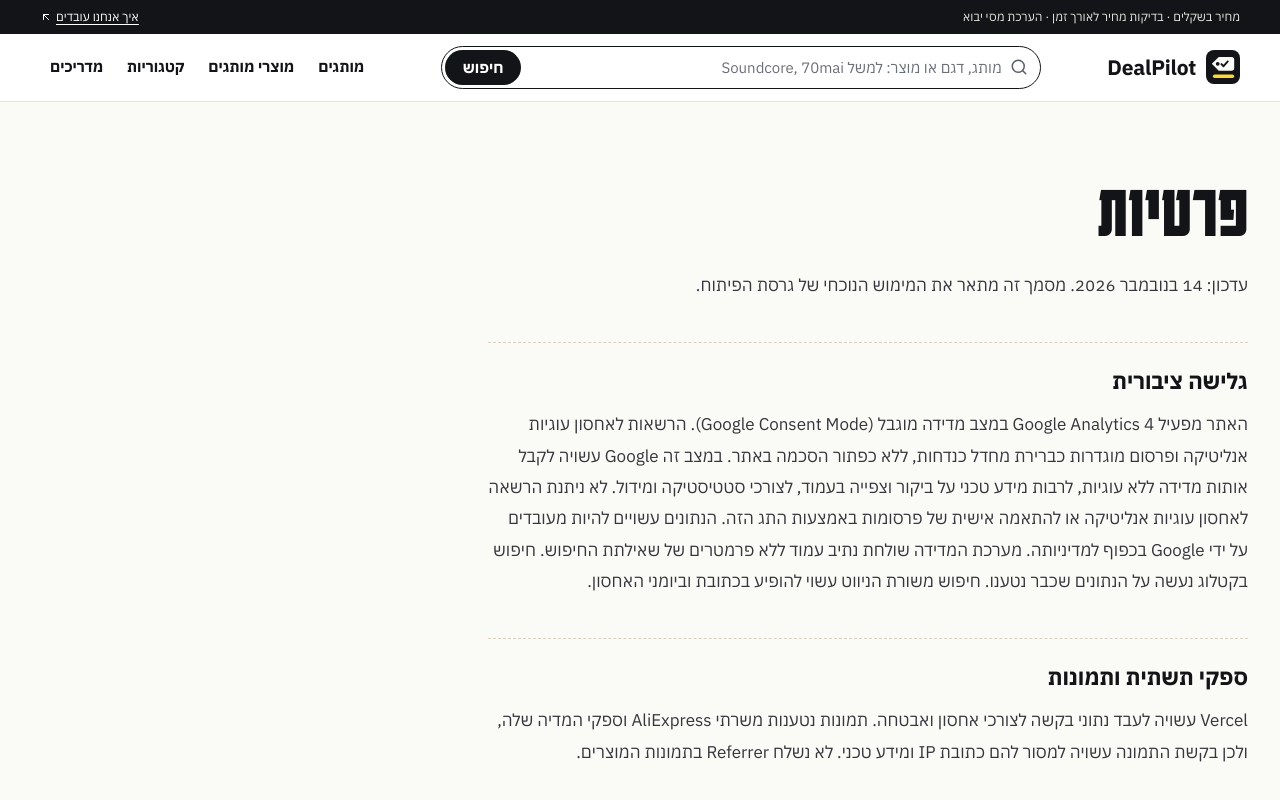
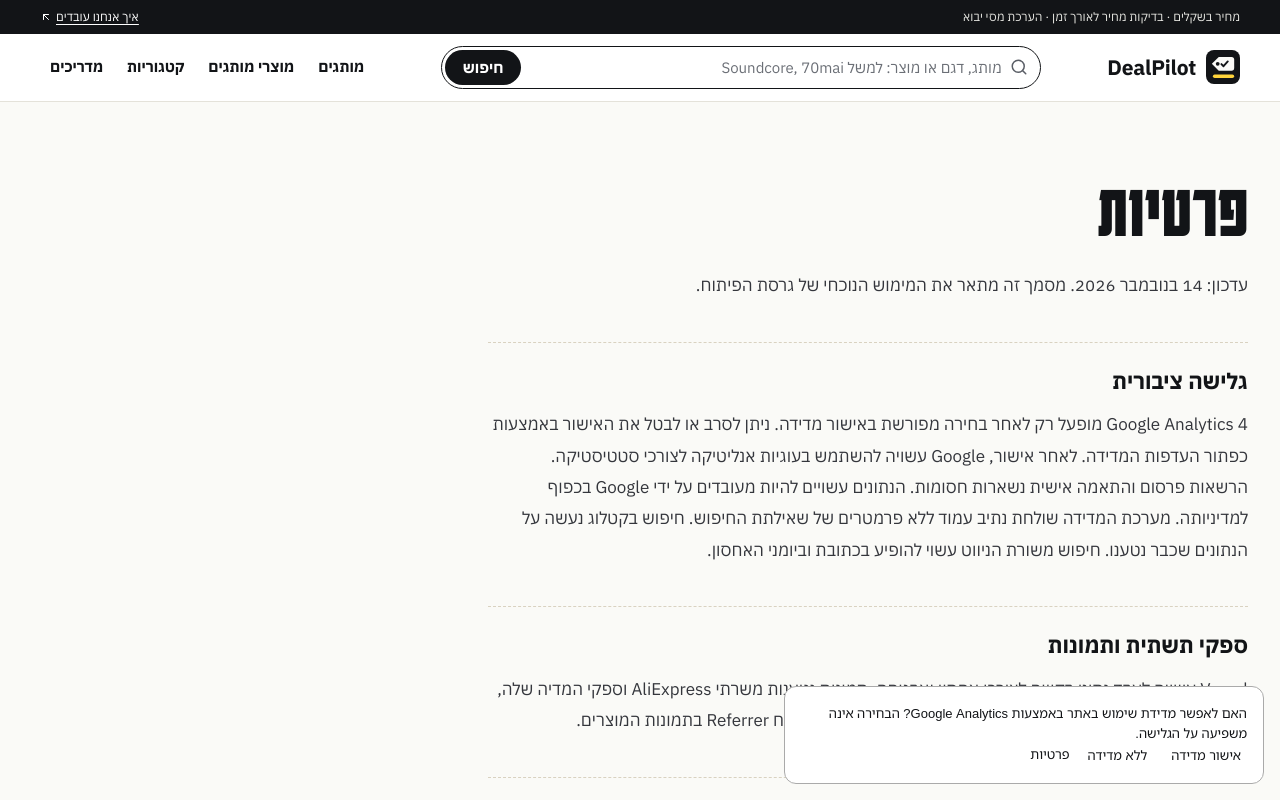
Before and after one commit to lemarketingx/affiliate-product-comparison-website, a Next.js app: page /privacy in a window 1280 px wide. Shown: the top 800 px of the page. Built offline with nearby package versions, Linux system fonts and the light colour scheme.

Commit message:
Optional analytics consent and privacy alignment (#47)
* Add explicit optional analytics consent and withdrawal

* Document optional analytics consent

* Stop analytics immediately on withdrawal without reload

```diff
--- a/app/consent-based-analytics.tsx
+++ b/app/consent-based-analytics.tsx
@@ -5,24 +5,51 @@ import Script from "next/script";
 import { usePathname } from "next/navigation";
 
 // One Google tag for the DealPilot GA4 Web Stream.
-// Advanced Consent Mode is used without an on-page consent button:
-// all storage permissions remain denied, so only cookieless pings may be sent.
+// Analytics loads only after explicit opt-in. Advertising storage stays denied.
 const MEASUREMENT_ID = "G-0X26MGR3RJ";
 
 type AnalyticsWindow = Window & {
   dataLayer?: unknown[][];
+  "ga-disable-G-0X26MGR3RJ"?: boolean;
   gtag?: (...args: unknown[]) => void;
 };
 
 export function ConsentBasedAnalytics() {
   const pathname = usePathname();
   const [configured, setConfigured] = useState(false);
+  const [choice, setChoice] = useState<"yes" | "no" | null>(null);
+  const [ready, setReady] = useState(false);
+  useEffect(() => {
+    try { const v = localStorage.getItem("dealpilot_analytics_choice_v2"); if (v === "yes" || v === "no") setChoice(v); } catch {}
+    setReady(true);
+  }, []);
+  function choose(v: "yes" | "no") {
+    const w = window as AnalyticsWindow;
+    w["ga-disable-G-0X26MGR3RJ"] = v === "no";
+    try { localStorage.setItem("dealpilot_analytics_choice_v2", v); } catch {
+      try { localStorage.removeItem("dealpilot_analytics_choice_v2"); } catch {}
+    }
+    if (v === "no") {
+      w.gtag?.("consent", "update", { analytics_storage: "denied" });
+      for (const cookie of document.cookie.split(";")) {
+        const name = cookie.split("=")[0].trim();
+        if (name === "_ga" || name.startsWith("_ga_")) {
+          document.cookie = `${name}=; Max-Age=0; Path=/; SameSite=Lax`;
+          document.cookie = `${name}=; Max-Age=0; Path=/; Domain=${location.hostname}; SameSite=Lax`;
+        }
+      }
+    } else if (initialized.current) {
+      w.gtag?.("consent", "update", { analytics_storage: "granted" });
+      lastPageView.current = null;
+    }
+    setChoice(v);
+  }
   const [scriptLoaded, setScriptLoaded] = useState(false);
   const initialized = useRef(false);
   const lastPageView = useRef<string | null>(null);
 
   useEffect(() => {
-    if (initialized.current) return;
+    if (choice !== "yes" || initialized.current) return;
     initialized.current = true;
 
     const analyticsWindow = window as AnalyticsWindow;
@@ -31,10 +58,9 @@ export function ConsentBasedAnalytics() {
       analyticsWindow.dataLayer?.push(args);
     };
 
-    // Consent defaults must be queued BEFORE any config or event calls.
-    // No analytics/advertising storage is granted by this implementation.
+    // Explicit analytics opt-in precedes config; advertising remains denied.
     analyticsWindow.gtag("consent", "default", {
-      analytics_storage: "denied",
+      analytics_storage: "granted",
       ad_storage: "denied",
       ad_user_data: "denied",
       ad_personalization: "denied",
@@ -54,10 +80,10 @@ export function ConsentBasedAnalytics() {
       // Browsers may block localStorage; no storage permission is assumed.
     }
     setConfigured(true);
-  }, []);
+  }, [choice]);
 
   useEffect(() => {
-    if (!configured || !scriptLoaded || !pathname) return;
+    if (choice !== "yes" || !configured || !scriptLoaded || !pathname) return;
     if (lastPageView.current === pathname) return;
     const analyticsWindow = window as AnalyticsWindow;
     lastPageView.current = pathname;
@@ -67,17 +93,20 @@ export function ConsentBasedAnalytics() {
       page_location: window.location.origin + pathname,
       page_title: document.title,
     });
-  }, [configured, scriptLoaded, pathname]);
+  }, [choice, configured, scriptLoaded, pathname]);
 
-  if (!configured) return null;
+  if (!ready) return null;
 
   return (
-    <Script
+    <>
+    {choice === null ? <section aria-label="העדפות מדידה" style={{position:"fixed",bottom:16,left:16,right:16,zIndex:1000,background:"#fff",color:"#121417",padding:16,border:"1px solid #aaa",borderRadius:12,maxWidth:480}}><p>האם לאפשר מדידת שימוש באתר באמצעות Google Analytics? הבחירה אינה משפיעה על הגלישה.</p><div style={{display:"flex",gap:12,flexWrap:"wrap"}}><button type="button" onClick={()=>choose("yes")}>אישור מדידה</button><button type="button" onClick={()=>choose("no")}>ללא מדידה</button><a href="/privacy">פרטיות</a></div></section> : <button type="button" style={{position:"fixed",bottom:8,left:8,zIndex:900,background:"#fff",color:"#121417",padding:6,border:"1px solid #aaa",borderRadius:6}} onClick={()=>{ if(choice==="yes") choose("no"); else setChoice(null); }}>{choice==="yes"?"ביטול מדידה":"העדפות מדידה"}</button>}
+    {choice === "yes" && configured && <Script
       id="dealpilot-ga4-library"
       src={`https://www.googletagmanager.com/gtag/js?id=${MEASUREMENT_ID}`}
       strategy="afterInteractive"
       onReady={() => setScriptLoaded(true)}
       onLoad={() => setScriptLoaded(true)}
-    />
+    />}
+    </>
   );
 }
--- a/app/privacy/page.tsx
+++ b/app/privacy/page.tsx
@@ -15,14 +15,7 @@ export default function Privacy() {
           </p>
           <h2>גלישה ציבורית</h2>
           <p>
-            האתר מפעיל Google Analytics 4 במצב מדידה מוגבל (Google Consent
-            Mode). הרשאות לאחסון עוגיות אנליטיקה ופרסום מוגדרות כברירת מחדל
-            כנדחות, ללא כפתור הסכמה באתר. במצב זה Google עשויה לקבל אותות
-            מדידה ללא עוגיות, לרבות מידע טכני על ביקור וצפייה בעמוד,
-            לצורכי סטטיסטיקה ומידול. לא ניתנת הרשאה לאחסון עוגיות אנליטיקה
-            או להתאמה אישית של פרסומות באמצעות התג הזה. הנתונים עשויים
-            להיות מעובדים על ידי Google בכפוף למדיניותה. מערכת המדידה שולחת
-            נתיב עמוד ללא פרמטרים של שאילתת החיפוש.
+            Google Analytics 4 מופעל רק לאחר בחירה מפורשת באישור מדידה. ניתן לסרב או לבטל את האישור באמצעות כפתור העדפות המדידה. לאחר אישור, Google עשויה להשתמש בעוגיות אנליטיקה לצורכי סטטיסטיקה. הרשאות פרסום והתאמה אישית נשארות חסומות. הנתונים עשויים להיות מעובדים על ידי Google בכפוף למדיניותה. מערכת המדידה שולחת נתיב עמוד ללא פרמטרים של שאילתת החיפוש.
             חיפוש בקטלוג נעשה על הנתונים שכבר נטענו. חיפוש משורת הניווט
             עשוי להופיע בכתובת וביומני האחסון.
           </p>
```
